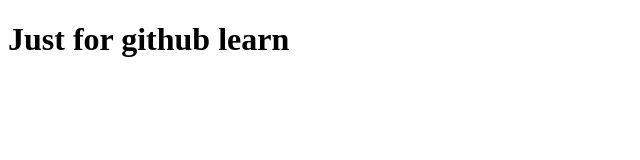
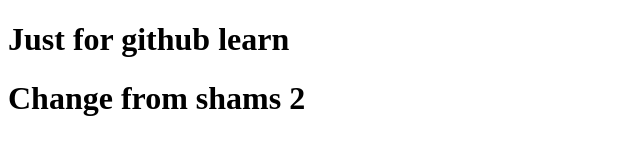
Before and after one commit to ShamsAlhajjaj2/git_course, a plain HTML site: page index.html in a window 1280 px wide. Shown: the whole page, without its empty margins (0-640 px from the left). Drawn offline with Linux system fonts and the light colour scheme.

Commit message:
change in the index file

```diff
--- a/index.html
+++ b/index.html
@@ -9,6 +9,7 @@
 
 <body>
     <h1>Just for github learn</h1>
+	<h1>Change from shams 2</h1>
 </body>
 
 </html>
```
